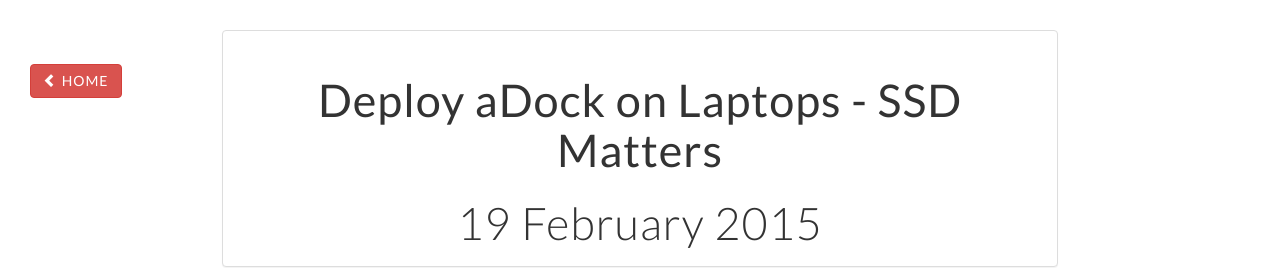
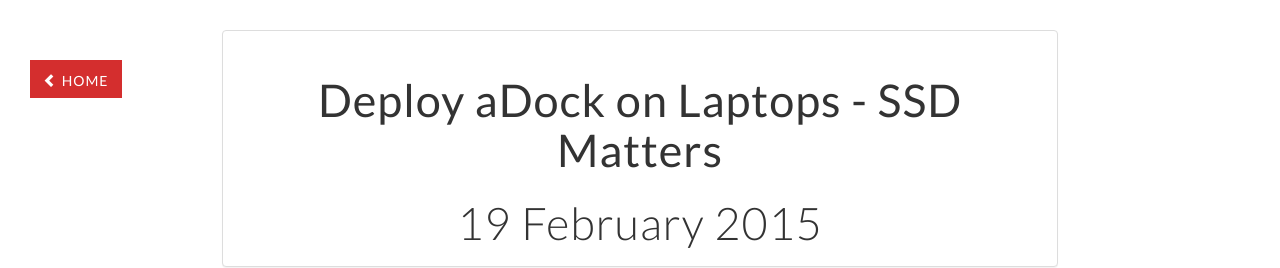
Before and after one commit to affear/adock, a Jekyll site: the page built from _posts/2015-02-19-ssd-matters.md, in a window 1280 px wide. Shown: the top 268 px of the page. Built offline with Jekyll 4.4.1, drawn with Linux system fonts in a browser that asks for light colours; nearby versions of some CDN libraries.

Commit message:
flattened back button

```diff
--- a/_layouts/post.html
+++ b/_layouts/post.html
@@ -6,7 +6,7 @@
   <body>
 
     <div id="back">
-      <a class="btn btn-danger" href="{{ site.baseurl }}/">
+      <a class="btn" href="{{ site.baseurl }}/">
         <span class="glyphicon glyphicon-chevron-left" aria-hidden="true"></span>
         <span class="hidden-xs hidden-sm">HOME</span>
       </a>
--- a/_sass/_base.scss
+++ b/_sass/_base.scss
@@ -170,6 +170,11 @@ a {
 	position: fixed;
 	margin-top: $default-margin;
 	margin-left: $default-margin;
+	z-index: 1;
+	background-color: $os-red;
+	span {
+		color: #FFF;
+	}
 }
 
 .footer {
```
